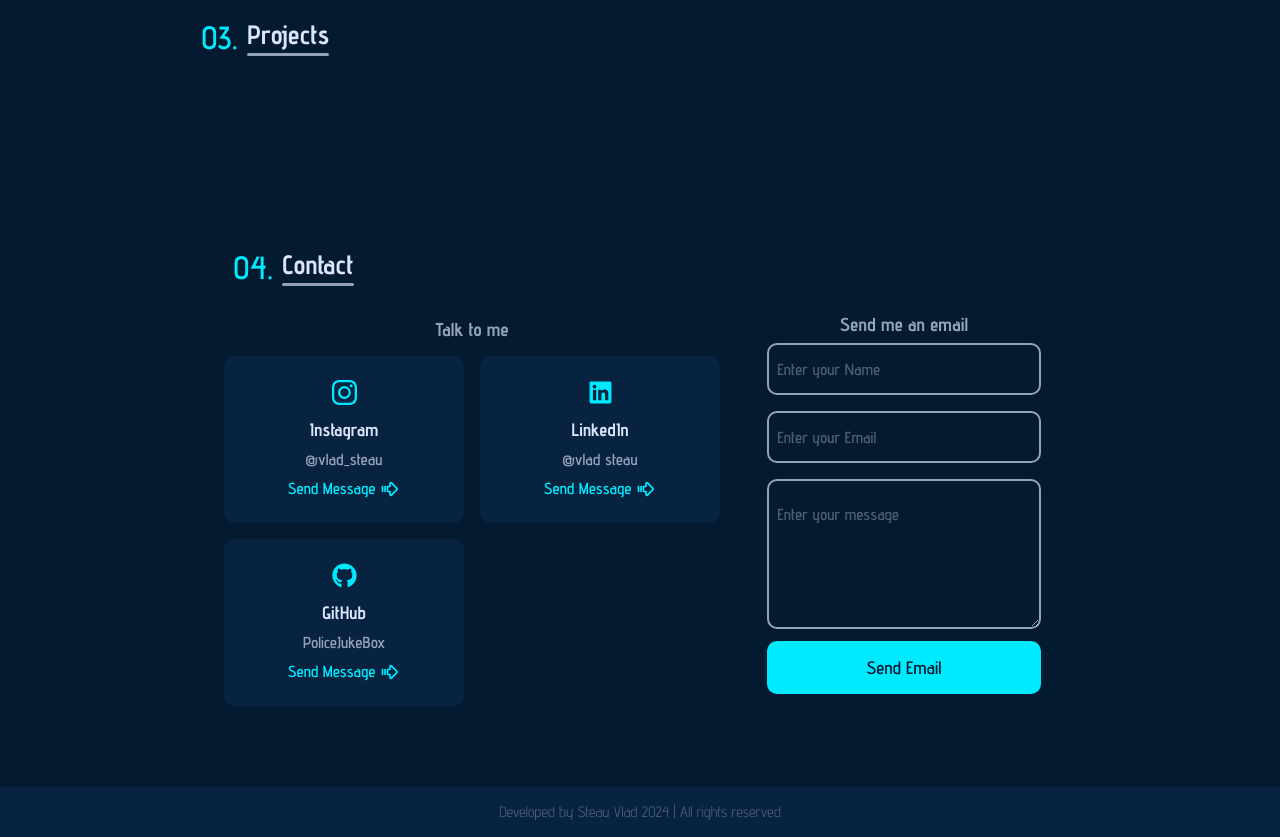
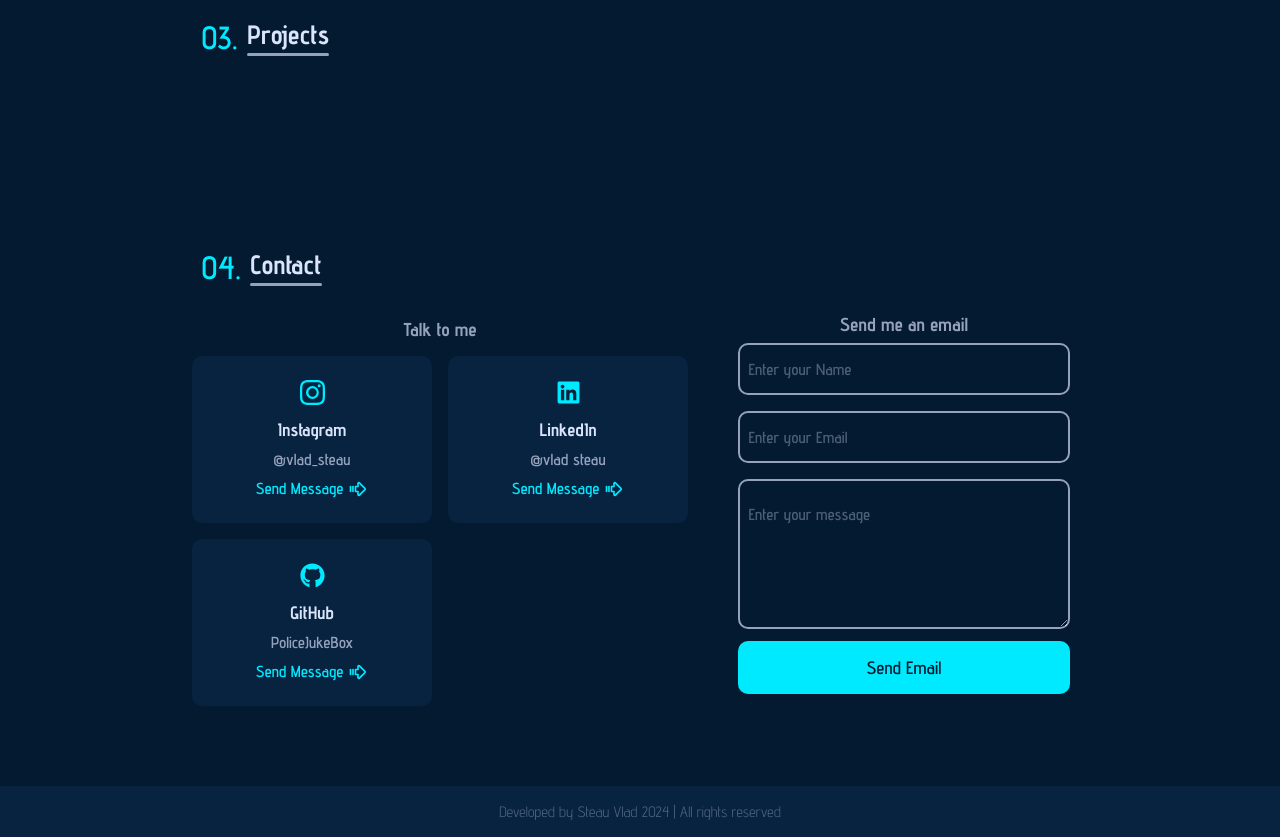
Before and after one commit to PoliceJukeBox/Portfolio-react, a React (Vite) app: page / in a window 1280 px wide. Shown: the part 2100-2937 px from the top of the page. Built offline with nearby package versions, Linux system fonts and the light colour scheme.

Commit message:
Change to contact scss queries

```diff
--- a/src/Components/Contact Section/contact.css
+++ b/src/Components/Contact Section/contact.css
@@ -129,10 +129,4 @@
     grid-template-columns: repeat(2, 1fr);
     align-items: flex-start !important;
   }
-}
-@media screen and (min-width: 1240px) {
-  .contact {
-    padding-left: 2rem;
-    padding-right: 2rem;
-  }
 }/*# sourceMappingURL=contact.css.map */
--- a/src/Components/Contact Section/contact.scss
+++ b/src/Components/Contact Section/contact.scss
@@ -146,9 +146,9 @@
     }
 }
 
-@media screen and (min-width:1240px){
-    .contact{
-        padding-left: 2rem;
-        padding-right: 2rem;
-    }
-}
+// @media screen and (min-width:1240px){
+//     .contact{
+//         padding-left: 2rem;
+//         padding-right: 2rem;
+//     }
+// }
```
Also changed, not shown: 1 other file (tests, documents, lock files or other folders).
